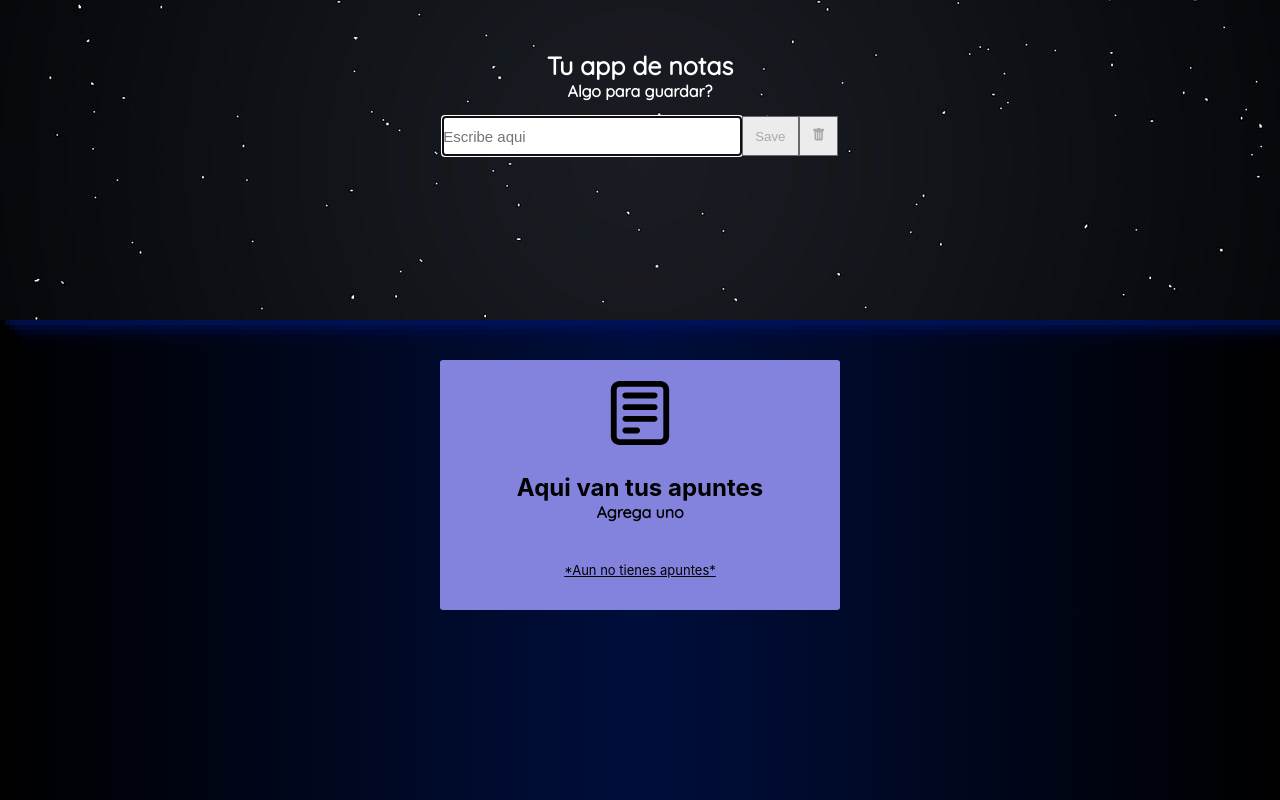
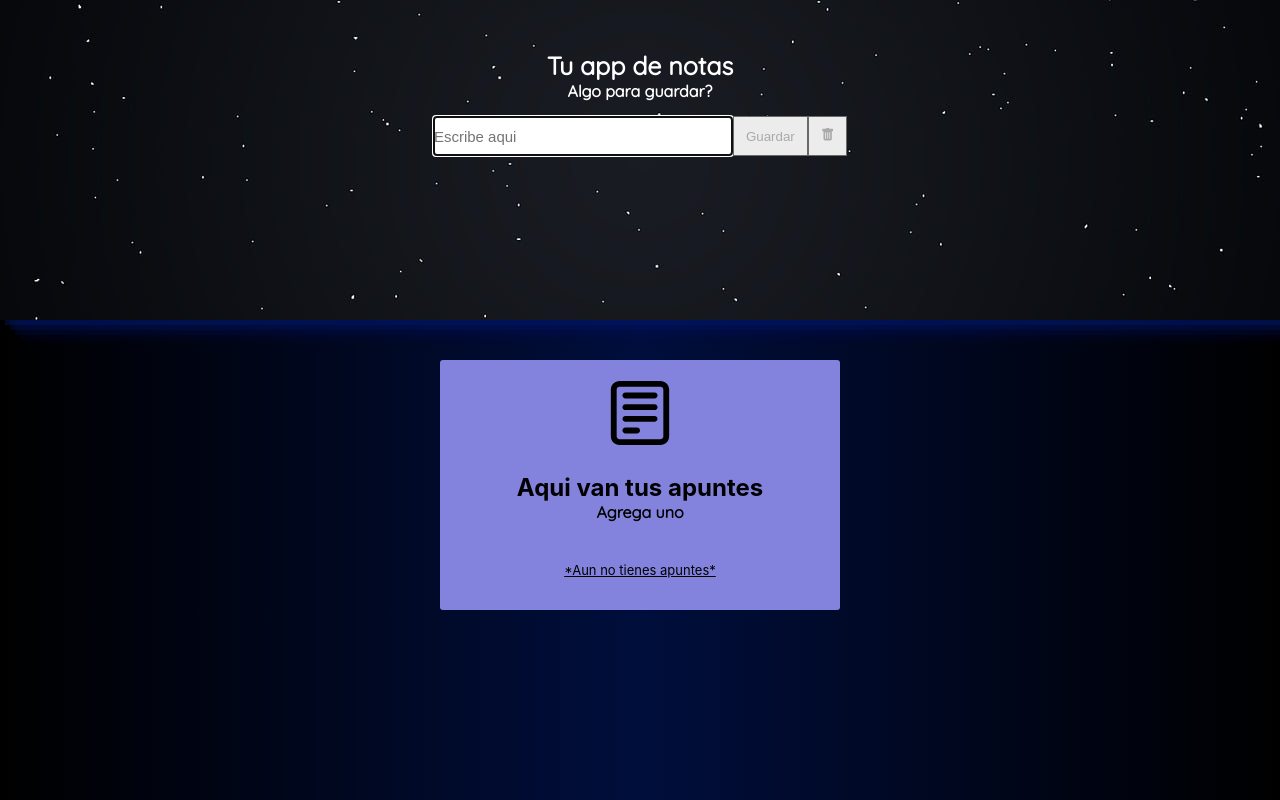
Before and after one commit to Danilo1103/New-Task-TypeScript, a React (Create React App) app: page / in a window 1280 px wide. Built offline with nearby package versions, Linux system fonts and the light colour scheme.

Commit message:
Task-Typescript

```diff
--- a/src/components/Form.tsx
+++ b/src/components/Form.tsx
@@ -44,7 +44,7 @@ const Form = ({ onNewTask }: FormProps) => {
         name='name'
         placeholder='Escribe aqui'
       />
-      {inputValues.name ? <button type='submit'>Save</button> : <button disabled >Save</button>}
+      {inputValues.name ? <button type='submit'>Save</button> : <button disabled >Guardar</button>}
       {inputValues.name ? <button type='button' onClick={handleClear}><BsFillTrashFill /></button> : <button disabled ><BsFillTrashFill /></button>}
 
     </form>
```
Also changed, not shown: 1 other file (tests, documents, lock files or other folders).
